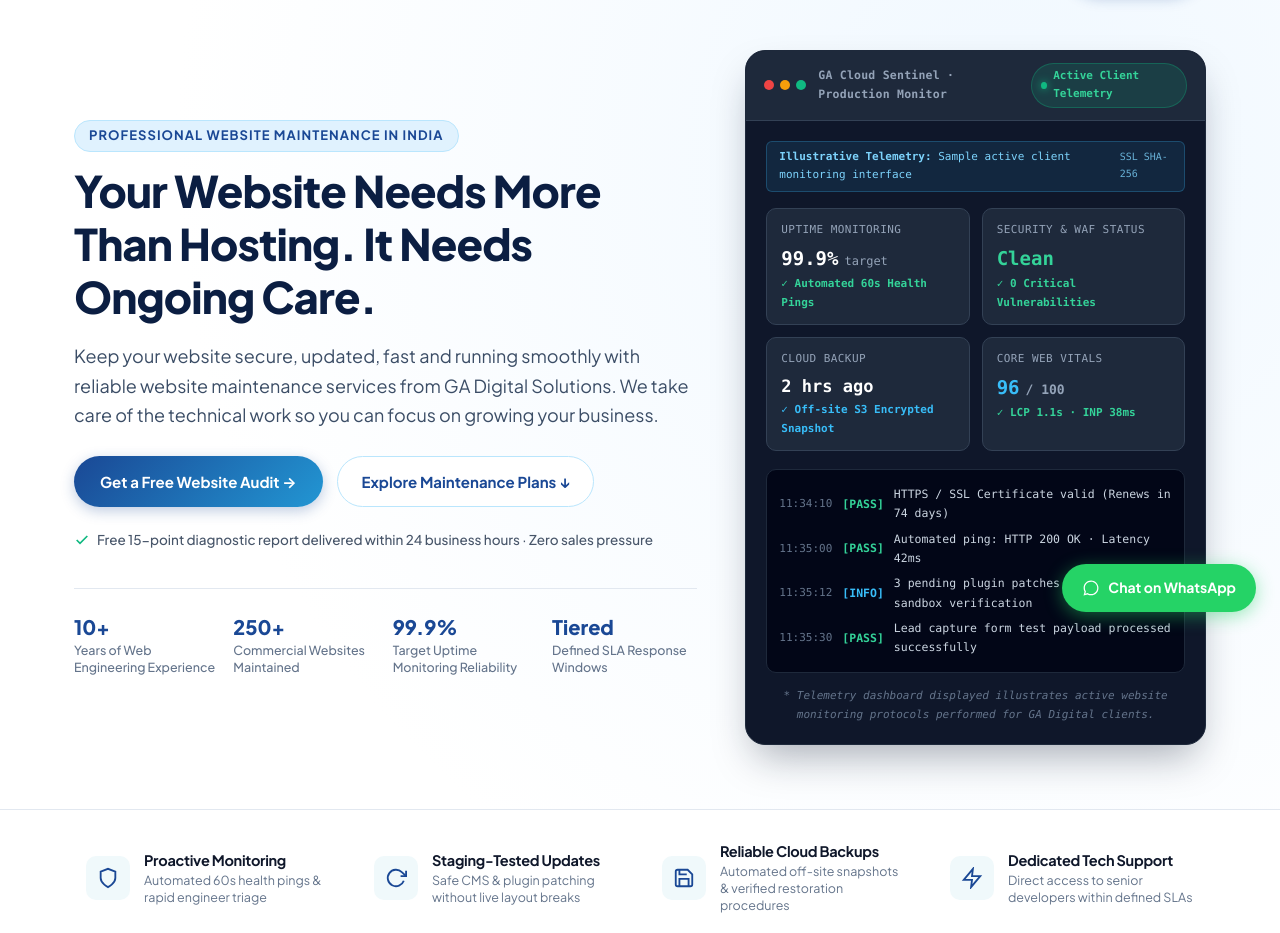
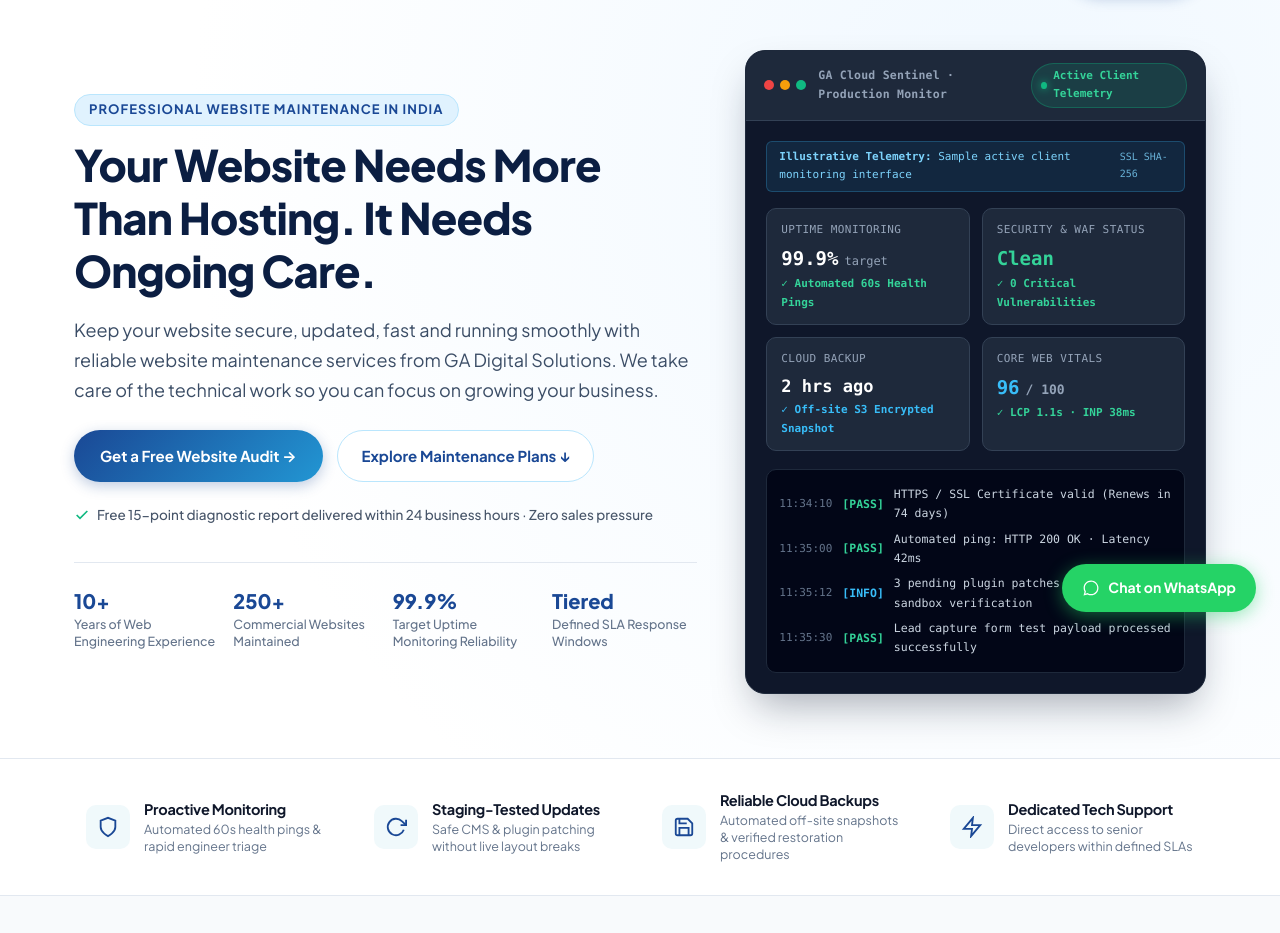
Before and after one commit to nandipatipavan25-code/Web-maintenance-services, a plain HTML site: page website-maintenance-variant-1.2.html in a window 1280 px wide. Shown: the part 164-1097 px from the top of the page. Drawn offline with Linux system fonts and the light colour scheme.

Commit message:
fix(variant-1.2): remove telemetry dashboard footnote from hero HUD card

```diff
--- a/website-maintenance-variant-1.2.html
+++ b/website-maintenance-variant-1.2.html
@@ -1884,9 +1884,7 @@
                   </div>
                 </div>
 
-                <div class="hud-footnote">
-                  * Telemetry dashboard displayed illustrates active website monitoring protocols performed for GA Digital clients.
-                </div>
+
               </div>
 
             </div>
```
